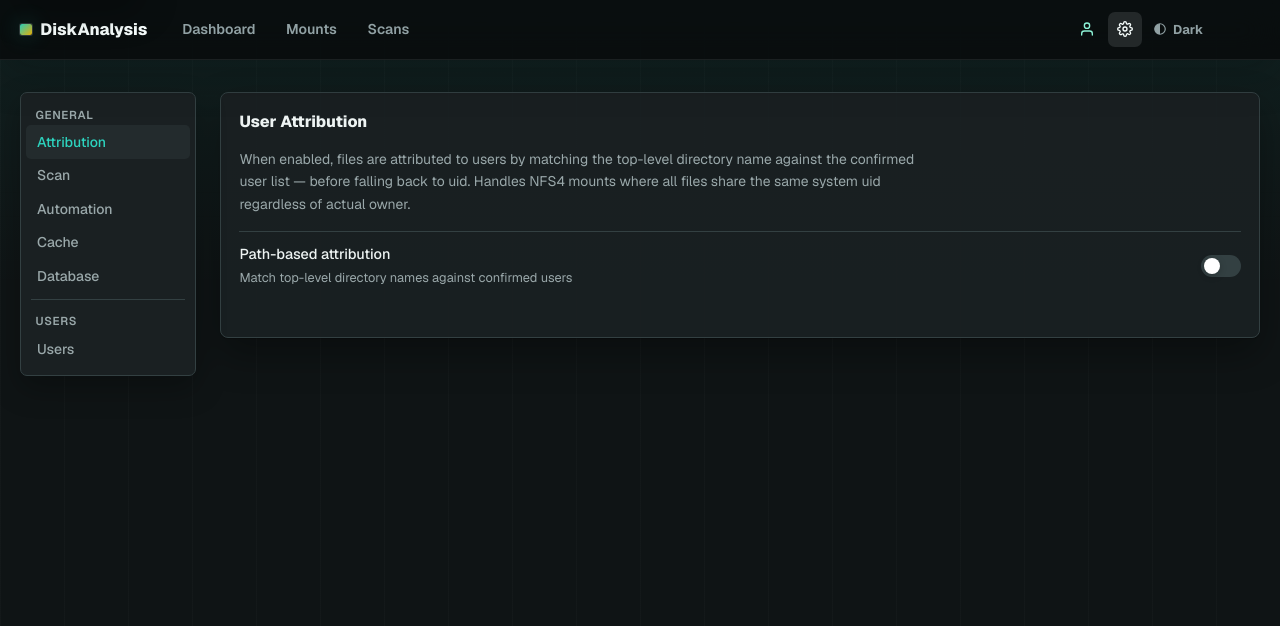
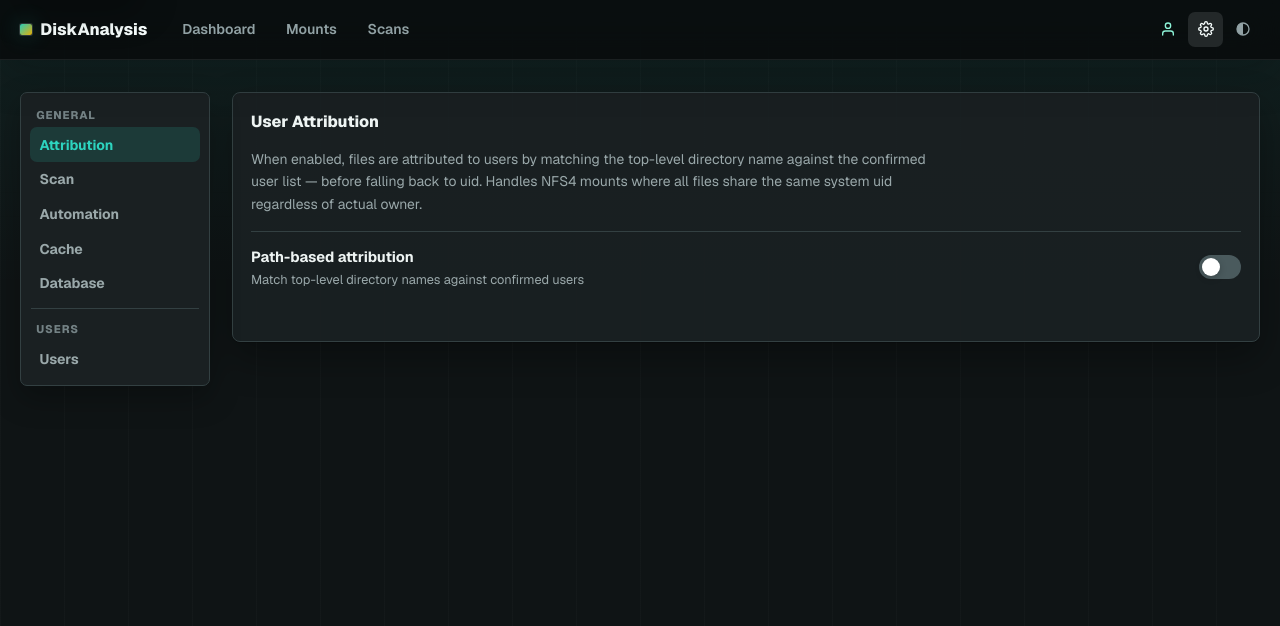
Before and after one commit to raytions/diskanalysis, a FastAPI app: page /settings in a window 1280 px wide. Shown: the top 626 px of the page. Run offline with FastAPI, Linux system fonts and the light colour scheme; parts of the project's set-up code (start-up, migrations or seed data) failed here and were passed over.

Commit message:
fix theme menu and settings alignment

```diff
--- a/app/static/style.css
+++ b/app/static/style.css
@@ -303,55 +302,6 @@ pre {
   box-shadow: inset 0 0 0 1px rgba(255,255,255,.06);
 }
 .nav-right { display: flex; align-items: center; gap: .18rem; }
-.theme-select-wrap {
-  background: transparent;
-  border: 1px solid transparent;
-  color: var(--nav-text);
-  min-width: 7.2rem;
-  height: 2.15rem;
-  border-radius: var(--radius);
-  display: inline-flex;
-  align-items: center;
-  gap: .38rem;
-  padding: 0 .45rem;
-  transition: background .18s ease, color .18s ease, border-color .18s ease;
-}
-.theme-select-wrap:focus-within {
-  border-color: rgba(255,255,255,.14);
-  box-shadow: 0 0 0 3px rgba(45,212,191,.25);
-}
-.theme-select {
-  appearance: none;
-  background: transparent;
-  border: 0;
-  color: inherit;
-  width: 100%;
-  font: inherit;
-  font-size: .8rem;
-  font-weight: 650;
-  cursor: pointer;
-  outline: none;
-}
-.theme-select option {
-  background: var(--surface);
-  color: var(--text);
-}
-[data-theme="termix"] .theme-select-wrap {
-  height: 1.9rem;
-  min-width: 7rem;
-  background: #111210;
-  border-color: rgba(245,145,69,.18);
-  color: #d8cfc3;
-  padding: 0 .45rem;
-}
-[data-theme="termix"] .theme-select-wrap:focus-within {
-  border-color: rgba(245,145,69,.7);
-  box-shadow: var(--ring);
-}
-[data-theme="termix"] .theme-select {
-  font-size: .74rem;
-  text-transform: uppercase;
-}
 .nav-icon-btn {
   background: transparent;
   border: 1px solid transparent;
--- a/app/templates/base.html
+++ b/app/templates/base.html
@@ -97,15 +97,16 @@
     <!-- Settings -->
     <a href="/settings" class="nav-icon-btn{% if '/settings' in request.url.path %} page-active{% endif %}" title="Settings"><svg class="icon"><use href="#i-settings"/></svg></a>
     <!-- Theme selector -->
-    <label class="theme-select-wrap" title="Theme">
-      <span class="sr-only">Theme</span>
-      <svg class="icon"><use href="#i-contrast"/></svg>
-      <select id="theme-select" class="theme-select" onchange="setTheme(this.value)" aria-label="Theme">
-        <option value="dark">Dark</option>
-        <option value="termix">Termix</option>
-        <option value="light">Light</option>
-      </select>
-    </label>
+    <div class="nav-dropdown">
+      <button class="nav-icon-btn" id="theme-button" type="button" onclick="toggleNavDD('theme-menu')" title="Theme" aria-haspopup="menu" aria-expanded="false">
+        <svg class="icon"><use href="#i-contrast"/></svg>
+      </button>
+      <div class="nav-dd-menu theme-menu" id="theme-menu" style="display:none;" role="menu">
+        <button type="button" class="nav-dd-item theme-option" data-theme-option="dark" onclick="chooseTheme('dark')" role="menuitem">Dark</button>
+        <button type="button" class="nav-dd-item theme-option" data-theme-option="termix" onclick="chooseTheme('termix')" role="menuitem">Termix</button>
+        <button type="button" class="nav-dd-item theme-option" data-theme-option="light" onclick="chooseTheme('light')" role="menuitem">Light</button>
+      </div>
+    </div>
   </div>
 </nav>
 
@@ -122,11 +123,16 @@ function toggleNavDD(id) {
   const menu = document.getElementById(id);
   const open = menu.style.display !== 'none';
   document.querySelectorAll('.nav-dd-menu').forEach(m => m.style.display = 'none');
+  document.querySelectorAll('[aria-haspopup="menu"]').forEach(b => b.setAttribute('aria-expanded', 'false'));
   if (!open) menu.style.display = 'block';
+  const trigger = id === 'theme-menu' ? document.getElementById('theme-button') : document.querySelector(`[onclick="toggleNavDD('${id}')"]`);
+  if (trigger) trigger.setAttribute('aria-expanded', String(!open));
 }
 document.addEventListener('click', e => {
-  if (!e.target.closest('.nav-dropdown'))
+  if (!e.target.closest('.nav-dropdown')) {
     document.querySelectorAll('.nav-dd-menu').forEach(m => m.style.display = 'none');
+    document.querySelectorAll('[aria-haspopup="menu"]').forEach(b => b.setAttribute('aria-expanded', 'false'));
+  }
 });
 
 const THEME_LABELS = {dark: 'Dark', termix: 'Termix', light: 'Light'};
@@ -137,11 +143,20 @@ function setTheme(theme) {
   document.documentElement.dataset.theme = next;
   localStorage.setItem('theme', next);
 
-  const select = document.getElementById('theme-select');
-  if (select) select.value = next;
+  document.querySelectorAll('[data-theme-option]').forEach(item => {
+    const active = item.dataset.themeOption === next;
+    item.classList.toggle('active', active);
+    item.setAttribute('aria-current', active ? 'true' : 'false');
+  });
 
   const meta = document.getElementById('theme-color-meta');
   if (meta) meta.setAttribute('content', THEME_COLORS[next]);
+}
+
+function chooseTheme(theme) {
+  setTheme(theme);
+  document.querySelectorAll('.nav-dd-menu').forEach(m => m.style.display = 'none');
+  document.querySelectorAll('[aria-haspopup="menu"]').forEach(b => b.setAttribute('aria-expanded', 'false'));
 }
 
 (function() {
--- a/app/templates/settings.html
+++ b/app/templates/settings.html
@@ -325,45 +325,45 @@
 /* ── Layout ── */
 .settings-layout {
   display: grid;
-  grid-template-columns: 176px 1fr;
-  gap: 1.5rem;
+  grid-template-columns: 190px 1fr;
+  gap: 1.35rem;
   align-items: start;
 }
 .settings-nav {
   background: var(--surface);
   border: 1px solid var(--border);
   border-radius: var(--radius);
-  padding: .5rem 0 .6rem;
+  padding: .55rem;
   position: sticky;
-  top: 68px;
+  top: 76px;
 }
 .settings-nav-group-label {
-  padding: .3rem .9rem .15rem;
-  font-size: .72rem;
-  font-weight: 600;
+  padding: .35rem .4rem .2rem;
+  font-size: .7rem;
+  font-weight: 800;
   text-transform: uppercase;
-  letter-spacing: .06em;
-  color: var(--text-dim);
+  letter-spacing: .08em;
+  color: var(--text-muted);
 }
 .settings-nav-item {
   display: block;
-  width: calc(100% - .6rem);
-  margin: 0 .3rem;
+  width: 100%;
+  margin: 0;
   text-align: left;
   background: transparent;
   border: none;
-  padding: .48rem .7rem;
+  padding: .52rem .6rem;
   font-size: .875rem;
-  font-weight: 500;
+  font-weight: 650;
   color: var(--text-dim);
   cursor: pointer;
-  border-radius: 5px;
-  transition: background .12s, color .12s;
+  border-radius: var(--radius);
+  transition: background .15s ease, color .15s ease;
   font-family: inherit;
 }
 .settings-nav-item:hover { background: var(--surface2); color: var(--text); }
-.settings-nav-item.active { background: var(--surface2); color: var(--accent); }
-.settings-nav-sep { height: 1px; background: var(--border); margin: .45rem .6rem; }
+.settings-nav-item.active { background: var(--accent-soft); color: var(--accent); }
+.settings-nav-sep { height: 1px; background: var(--border); margin: .45rem .1rem; }
 .settings-content { min-width: 0; }
 .settings-section { display: none; }
 .settings-section.active { display: block; }
@@ -383,34 +383,42 @@
 .settings-desc { color: var(--text-dim); font-size: .87rem; margin-bottom: 1rem; line-height: 1.6; }
 
 /* ── Setting rows ── */
-.setting-row { display:flex; align-items:center; justify-content:space-between; gap:1rem; padding:.75rem 0; border-top:1px solid var(--border); }
-.setting-label { font-size:.9rem; font-weight:500; }
+.setting-row { display:grid; grid-template-columns:minmax(0, 1fr) auto; align-items:center; gap:1rem; padding:.85rem 0; border-top:1px solid var(--border); }
+.setting-label { font-size:.92rem; font-weight:700; }
 .setting-hint { font-size:.8rem; color:var(--text-dim); margin-top:.15rem; }
-.setting-ctrl { display:flex; align-items:center; gap:.5rem; flex-shrink:0; }
+.setting-ctrl { display:flex; align-items:center; justify-content:flex-end; gap:.5rem; flex-shrink:0; flex-wrap:wrap; min-height:2.15rem; }
+.setting-row > .badge,
+.setting-row > .toggle-switch {
+  justify-self: end;
+  align-self: center;
+}
 .setting-msg { font-size:.82rem; margin-top:.35rem; min-height:1.2em; color:var(--text-dim); }
 .setting-msg-inline { font-size:.82rem; min-width:3rem; }
 
 /* ── Toggle switch ── */
-.toggle-switch { position:relative; display:inline-block; width:40px; height:22px; flex-shrink:0; }
+.toggle-switch { position:relative; display:inline-block; width:42px; height:24px; flex-shrink:0; }
 .toggle-switch input { opacity:0; width:0; height:0; }
-.toggle-slider { position:absolute; inset:0; cursor:pointer; background:var(--border); border-radius:22px; transition:.2s; }
-.toggle-slider::before { content:''; position:absolute; height:16px; width:16px; left:3px; bottom:3px; background:white; border-radius:50%; transition:.2s; }
+.toggle-slider { position:absolute; inset:0; cursor:pointer; background:var(--border-strong); border-radius:999px; transition:.2s; }
+.toggle-slider::before { content:''; position:absolute; height:18px; width:18px; left:3px; bottom:3px; background:white; border-radius:50%; transition:.2s; box-shadow: 0 2px 7px rgba(0,0,0,.22); }
 .toggle-switch input:checked + .toggle-slider { background:var(--accent); }
 .toggle-switch input:checked + .toggle-slider::before { transform:translateX(18px); }
 
 /* ── Text inputs ── */
 .settings-input {
   flex: 1;
-  padding: .4rem .65rem;
+  min-height: 2.15rem;
+  padding: .5rem .65rem;
   border: 1px solid var(--border);
   border-radius: var(--radius);
   background: var(--surface);
   color: var(--text);
-  font-size: .9rem;
+  font-size: .88rem;
   font-family: inherit;
+  transition: border-color .18s ease, box-shadow .18s ease, background .18s ease;
 }
 .settings-input::placeholder { color: var(--text-dim); }
-.settings-input:focus { outline: 2px solid var(--accent); outline-offset: -1px; }
+.settings-input:focus { outline: none; border-color: var(--accent); box-shadow: var(--ring); }
+.setting-ctrl .settings-input { flex: 0 0 auto; }
 
 /* ── Row selection ── */
 .sel-table tbody tr.selectable-row { cursor: pointer; user-select: none; }
```
Also changed, not shown: other parts of app/static/style.css (+23 -5 lines), other parts of app/templates/settings.html (+18 -11 lines).
